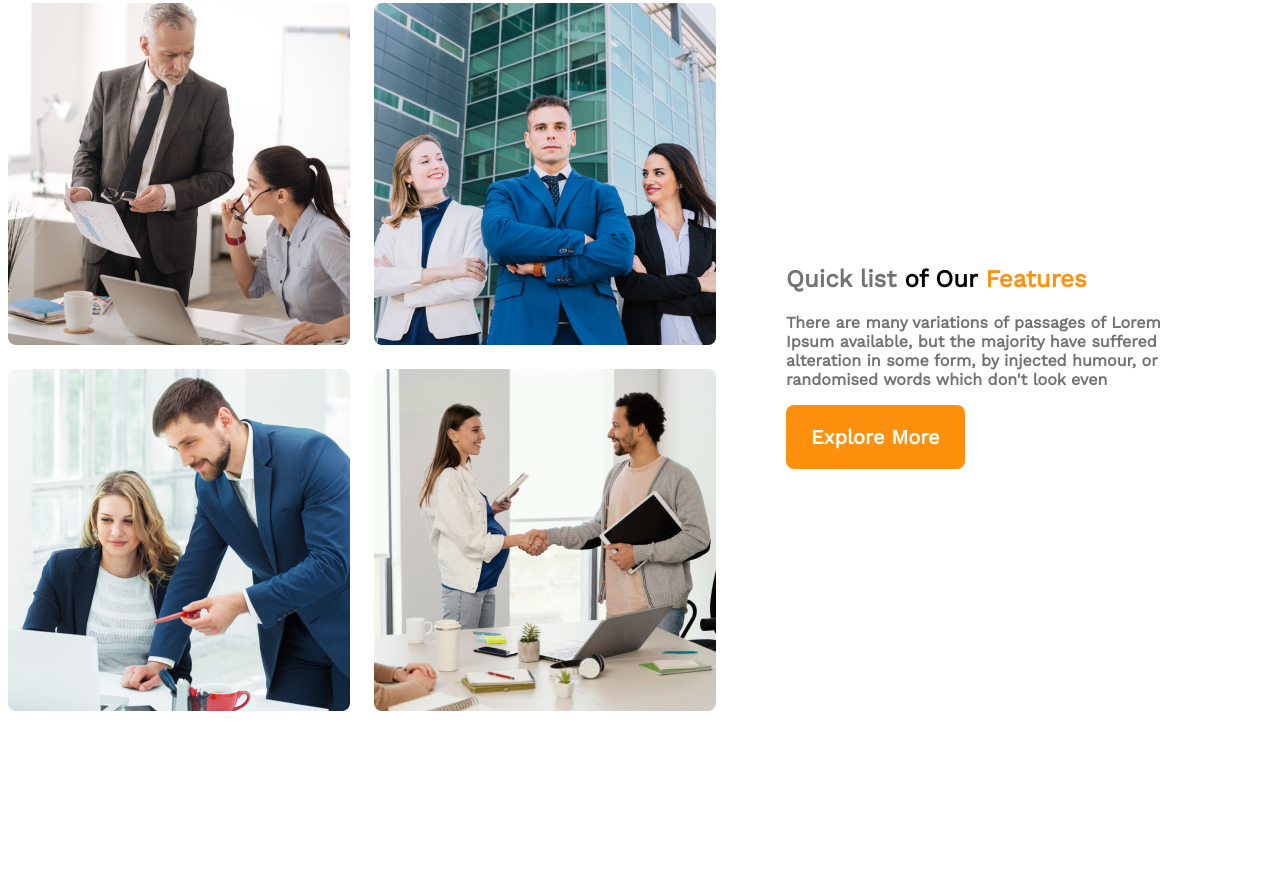
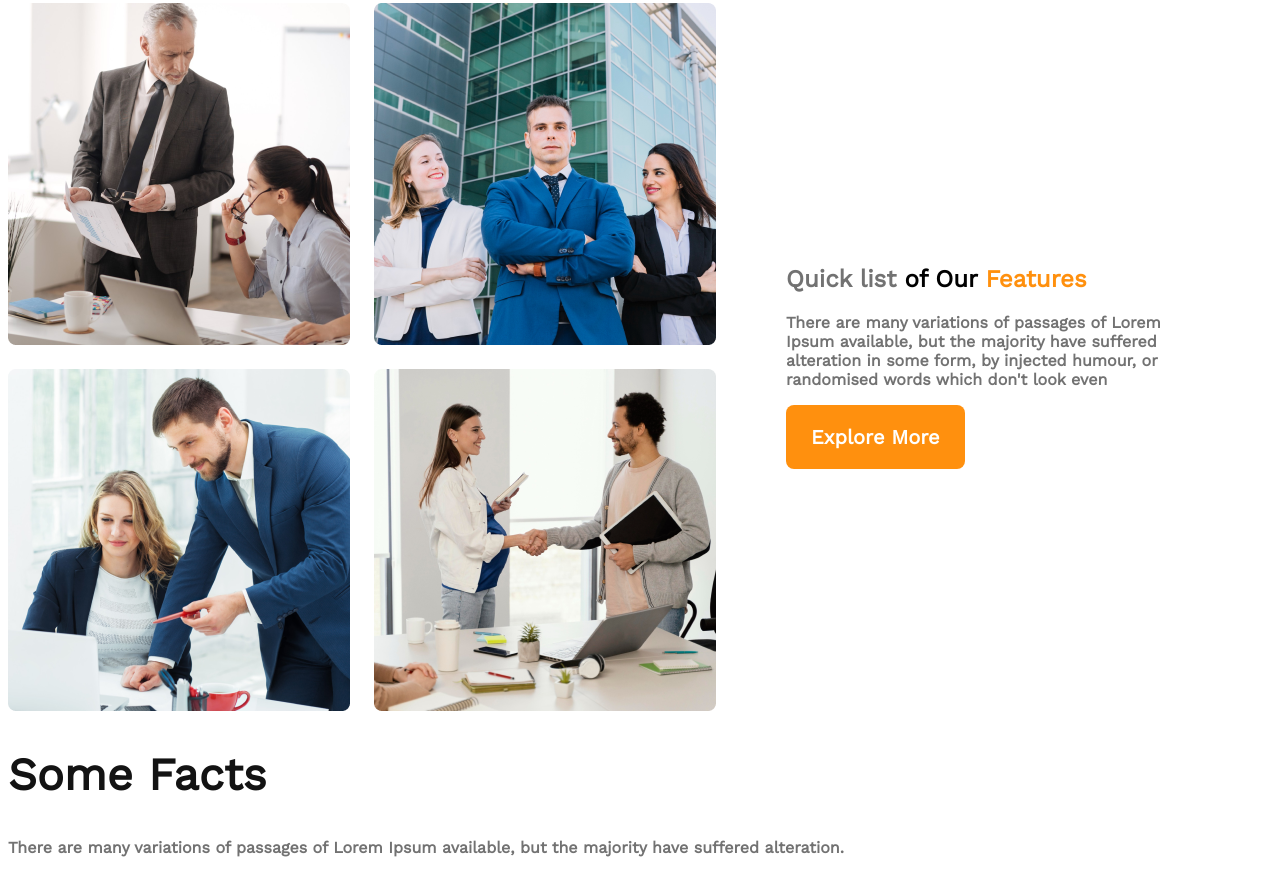
Before and after one commit to DebabrataChakraborty/g3-architects, a plain HTML site: page index.html in a window 1280 px wide. Shown: the part 1121-2016 px from the top of the page. Before the commit the page ends 1902 px from the top, so only its background shows below. Drawn offline with nearby package versions, Linux system fonts and the light colour scheme.

Commit message:
fact added

```diff
--- a/index.html
+++ b/index.html
@@ -47,6 +47,16 @@
             </div>
         </section>
 
+        <!-- features section -->
+         <section class="Features">
+
+         </section>
+         <!-- some facts -->
+          <section class="facts-container">
+            <h2 class="fact-title">Some Facts</h2>
+            <p class="facts-description">There are many variations of passages of Lorem Ipsum available, but the majority have suffered alteration.</p>
+
+          </section>
     </main>
     <footer>
 
--- a/styles/style.css
+++ b/styles/style.css
@@ -97,6 +97,15 @@ main{
 .tm-description{
     color: #727272;
 }
+/* facts style */
+.fact-title{
+    color: #131313;
+    font-size: 45px;
+    font-weight: 700;
+}
+.facts-description{
+    color: #727272;
+}
 
 /* responsive */
 @media screen and (max-width:576px) {
```
